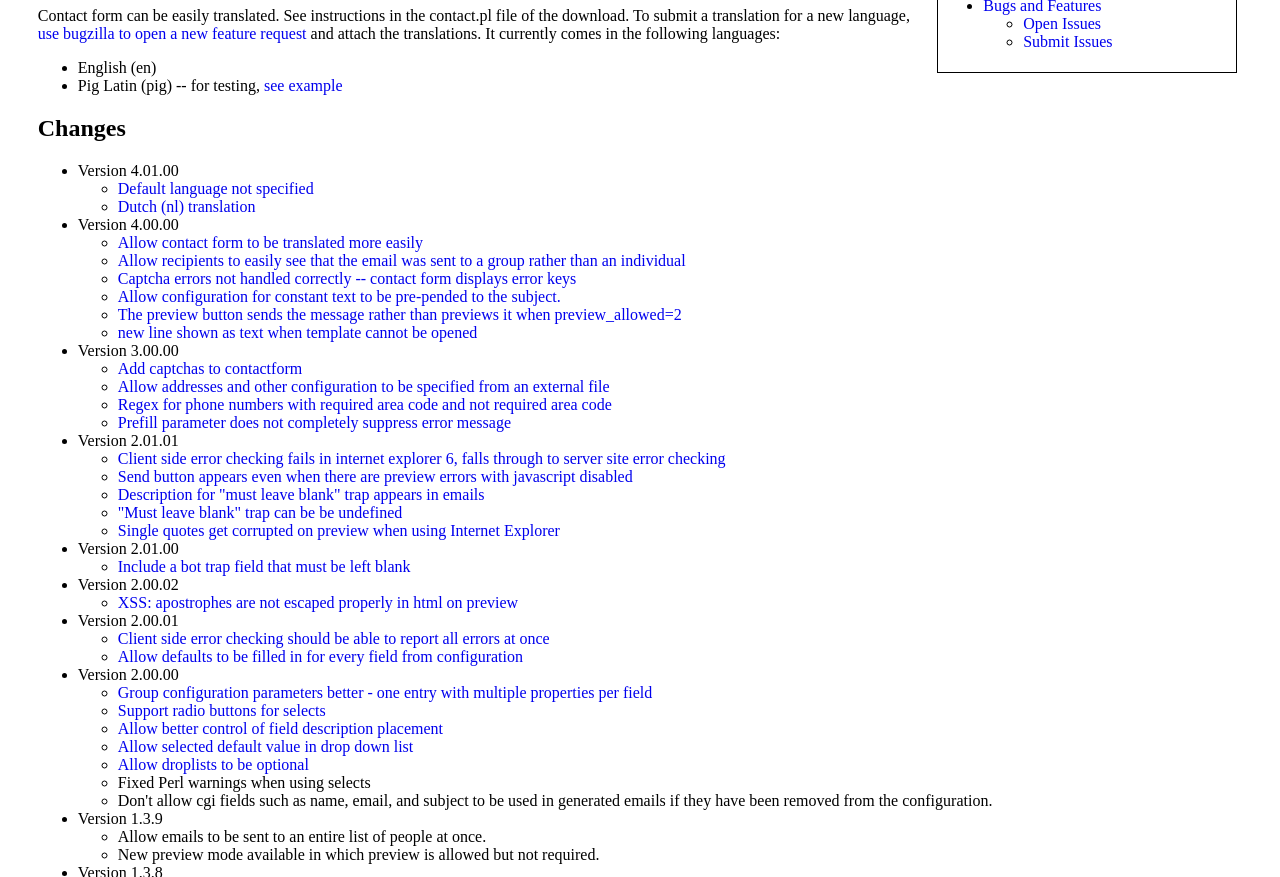
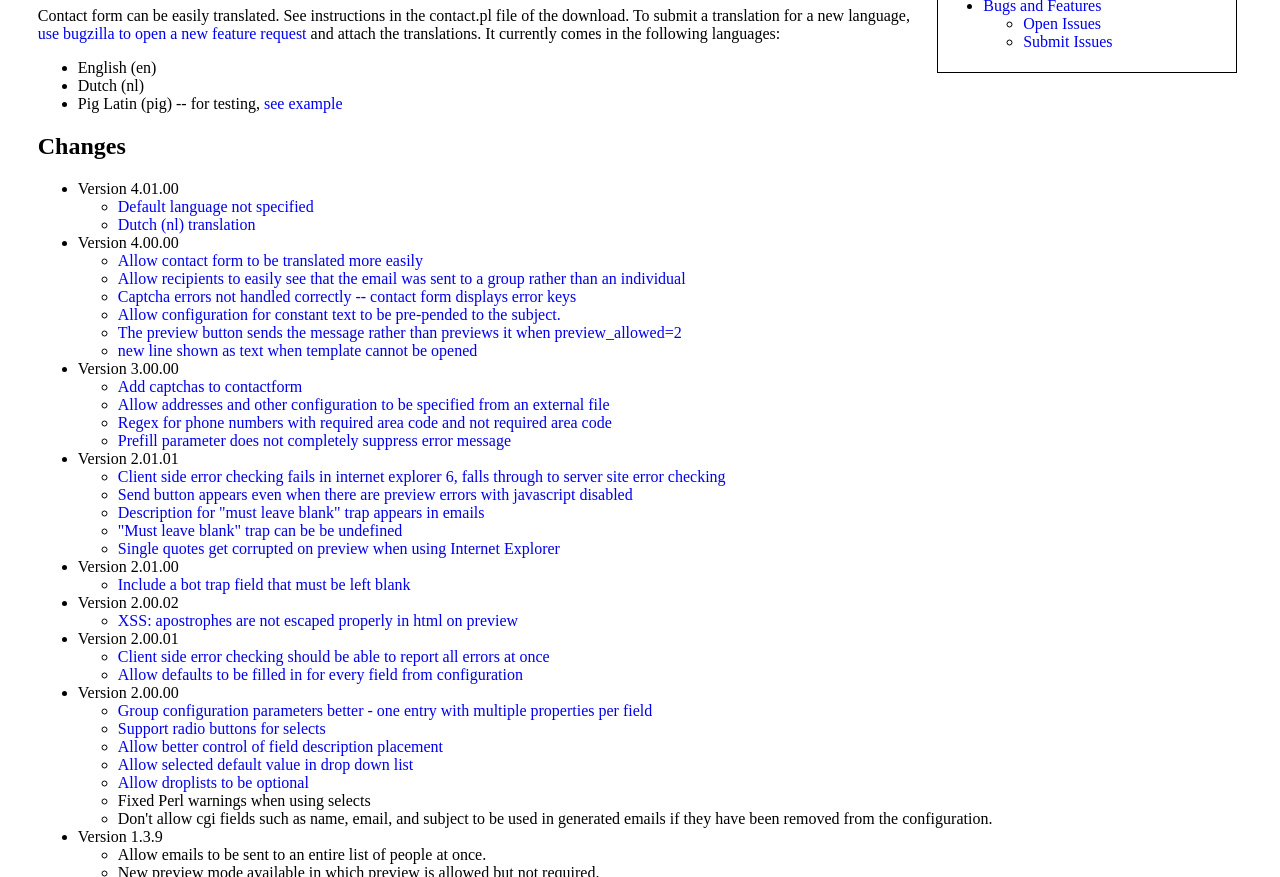
Before and after one commit to stephenostermiller/contactform, a plain HTML site: page index.html in a window 1280 px wide. Shown: the part 1570-2447 px from the top of the page. Drawn offline with Linux system fonts and the light colour scheme.

Commit message:
Include nl in documentation

```diff
--- a/index.html
+++ b/index.html
@@ -174,6 +174,7 @@ Contact form can be easily translated.  See instructions in the contact.pl file
 It currently comes in the following languages:
 <ul>
 <li>English (en)</li>
+<li>Dutch (nl)</li>
 <li>Pig Latin (pig) -- for testing, <a href="http://ostermiller.org/contactform/example_one_address.pl?cflang=pig">see example</a></li>
 </ul>
 
```
Also changed, not shown: 1 other file.
